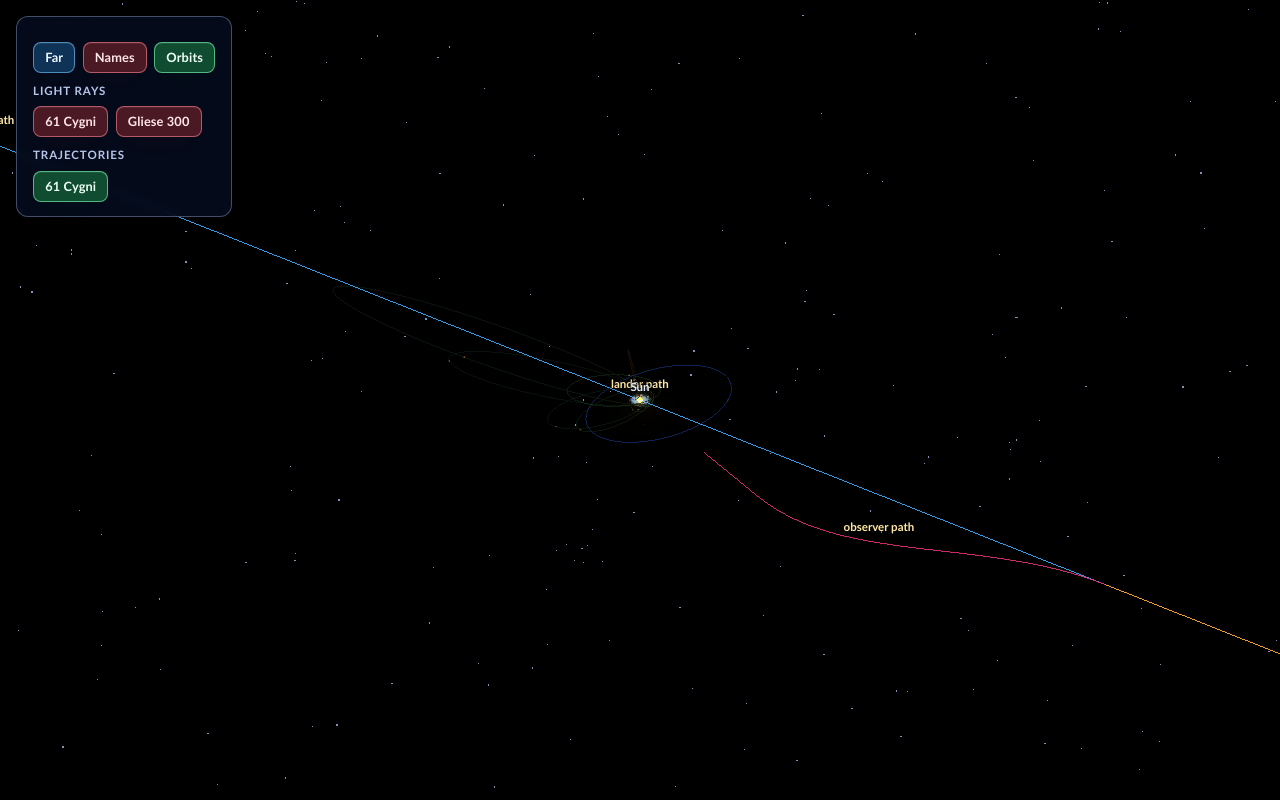
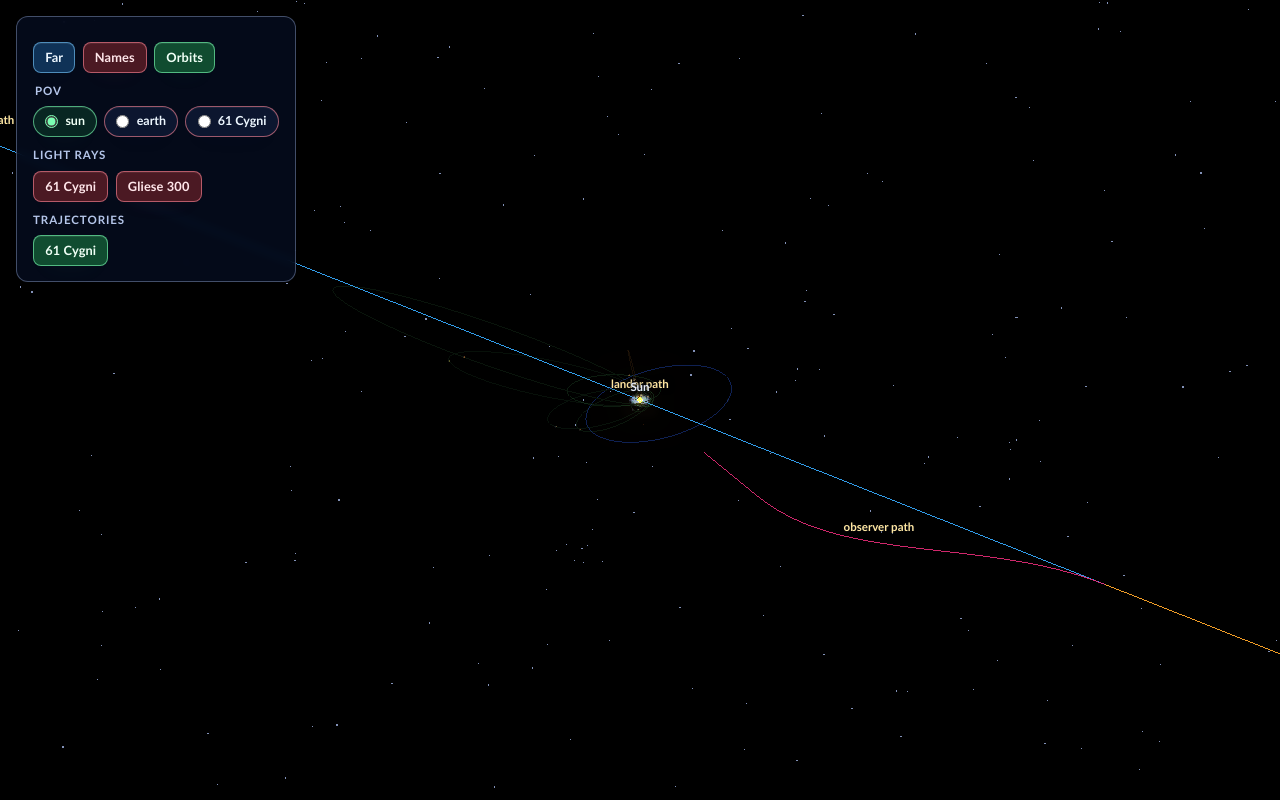
Before and after one commit to Dmitry-Ship/solar-system, a React (Vite) app: page / in a window 1280 px wide. Built offline with nearby package versions, Linux system fonts and the light colour scheme.

Commit message:
Add POV selector for scene centering

```diff
--- a/src/App.tsx
+++ b/src/App.tsx
@@ -55,6 +55,7 @@ export default function App() {
       <canvas id="scene" aria-label="3D solar system model" />
       <HudPanel
         snapshot={hudSnapshot}
+        onSetPov={(pov) => app?.setPov(pov)}
         onToggleZoom={() => app?.toggleZoom()}
         onToggleNames={() => app?.toggleNames()}
         onToggleOrbits={() => app?.toggleOrbits()}
--- a/src/application/state/app-state.ts
+++ b/src/application/state/app-state.ts
@@ -1,5 +1,6 @@
 import type {
   LightRayVisibilityKey,
+  PovTargetKey,
   VisibilityGroupKey,
   VisibilityKey
 } from "../../types/solar-system";
@@ -11,6 +12,7 @@ export class AppState {
     showBodyNames: boolean;
     showOrbits: boolean;
     showLightRays: boolean;
+    currentPov: PovTargetKey;
     visibilityByKey: Partial<Record<VisibilityKey, boolean>>;
     visibilityGroupByKey: Partial<Record<VisibilityKey, VisibilityGroupKey>>;
     lightRayVisibilityByKey: Partial<Record<VisibilityKey, boolean>>;
@@ -21,6 +23,7 @@ export class AppState {
       this.showBodyNames = false;
       this.showOrbits = true;
       this.showLightRays = false;
+      this.currentPov = "sun";
       this.visibilityByKey = Object.create(null);
       this.visibilityGroupByKey = Object.create(null);
       this.lightRayVisibilityByKey = this.visibilityByKey;
@@ -99,4 +102,9 @@ export class AppState {
     toggleLightRayVisibility(key: LightRayVisibilityKey): boolean {
       return this.toggleVisibility(key, false);
     }
+
+    setPov(pov: PovTargetKey): PovTargetKey {
+      this.currentPov = pov;
+      return this.currentPov;
+    }
   }
--- a/src/components/hud-panel.tsx
+++ b/src/components/hud-panel.tsx
@@ -1,8 +1,9 @@
 import type { HudSnapshot } from "../infrastructure/dom/hud-controller";
-import type { VisibilityKey } from "../types/solar-system";
+import type { PovTargetKey, VisibilityKey } from "../types/solar-system";
 
 interface HudPanelProps {
   snapshot: HudSnapshot | null;
+  onSetPov: (pov: PovTargetKey) => void;
   onToggleZoom: () => void;
   onToggleNames: () => void;
   onToggleOrbits: () => void;
@@ -14,10 +15,13 @@ const FALLBACK_HUD_SNAPSHOT: HudSnapshot = {
   isZoomedIn: false,
   namesToggleLabel: "Names",
   orbitsToggleLabel: "Orbits",
+  currentPov: "sun",
   showBodyNames: false,
   showOrbits: true,
   visibilityControlGroups: []
 };
+
+const POV_OPTIONS: PovTargetKey[] = ["sun", "earth", "61 Cygni"];
 
 function formatVisibilityButtonLabel(label: string, groupKey: string): string {
   const trimmedLabel = label.trim();
@@ -37,6 +41,7 @@ function formatVisibilityButtonLabel(label: string, groupKey: string): string {
 
 export function HudPanel({
   snapshot,
+  onSetPov,
   onToggleZoom,
   onToggleNames,
   onToggleOrbits,
@@ -79,6 +84,32 @@ export function HudPanel({
           {hud.orbitsToggleLabel}
         </button>
       </div>
+      <fieldset className="hud-control-group hud-radio-group">
+        <legend className="hud-control-heading">POV</legend>
+        <div className="hud-radio-options">
+          {POV_OPTIONS.map((option) => {
+            const isChecked = hud.currentPov === option;
+
+            return (
+              <label
+                key={option}
+                className="hud-radio-option"
+                data-checked={isChecked}
+              >
+                <input
+                  className="hud-radio-input"
+                  type="radio"
+                  name="scene-pov"
+                  value={option}
+                  checked={isChecked}
+                  onChange={() => onSetPov(option)}
+                />
+                <span>{option}</span>
+              </label>
+            );
+          })}
+        </div>
+      </fieldset>
       <div id="visibility-controls-root" aria-label="Visibility controls">
         {hud.visibilityControlGroups.map((group) => (
           <div
--- a/src/infrastructure/dom/hud-controller.ts
+++ b/src/infrastructure/dom/hud-controller.ts
@@ -5,7 +5,10 @@ import {
   type VisibilityControlGroup
 } from "../../application/factories/visibility-control-group-factory";
 import type {
+  HudStateLike,
   MathApi,
+  Point3,
+  PovTargetKey,
   VisibilityKey,
   VisibilityRuntime,
   VisibilityStateLike
@@ -29,6 +32,7 @@ export interface HudSnapshot {
   isZoomedIn: boolean;
   namesToggleLabel: string;
   orbitsToggleLabel: string;
+  currentPov: PovTargetKey;
   showBodyNames: boolean;
   showOrbits: boolean;
   visibilityControlGroups: HudVisibilityControlGroupSnapshot[];
@@ -40,6 +44,7 @@ export interface HudHandle {
   updateZoomToggleLabel: () => void;
   getSnapshot: () => HudSnapshot;
   subscribe: (listener: HudSubscriber) => () => void;
+  setPov: (pov: PovTargetKey) => void;
   toggleZoom: () => void;
   toggleNames: () => void;
   toggleOrbits: () => void;
@@ -47,7 +52,7 @@ export interface HudHandle {
 }
 
 interface HudControllerOptions {
-  state: VisibilityStateLike;
+  state: HudStateLike;
   controls: OrbitControls;
   orbitGroup: Group | null;
   visibilityRuntimes?: VisibilityRuntime[];
@@ -58,11 +63,12 @@ interface HudControllerOptions {
   onOrbitVisibilityChanged?: (state: VisibilityStateLike, orbitGroup: Group | null) => void;
   onVisibilityChanged?: (state: VisibilityStateLike, visibilityRuntimes: VisibilityRuntime[]) => void;
   requestRender?: () => void;
+  resolvePovTarget?: (pov: PovTargetKey) => Point3 | null;
   visibilityControlGroupFactory?: VisibilityControlGroupFactory;
 }
 
 export class HudController {
-  private readonly state: VisibilityStateLike;
+  private readonly state: HudStateLike;
   private readonly controls: OrbitControls;
   private readonly orbitGroup: Group | null;
   private readonly visibilityRuntimes: VisibilityRuntime[];
@@ -77,6 +83,7 @@ export class HudController {
     visibilityRuntimes: VisibilityRuntime[]
   ) => void;
   private readonly requestRender?: () => void;
+  private readonly resolvePovTarget?: (pov: PovTargetKey) => Point3 | null;
   private readonly visibilityControlGroupFactory: VisibilityControlGroupFactory;
   private readonly subscribers = new Set<HudSubscriber>();
   private readonly initialVisibilityByKey = new Map<VisibilityKey, boolean>();
@@ -100,6 +107,7 @@ export class HudController {
     this.onOrbitVisibilityChanged = options.onOrbitVisibilityChanged;
     this.onVisibilityChanged = options.onVisibilityChanged;
     this.requestRender = options.requestRender;
+    this.resolvePovTarget = options.resolvePovTarget;
     this.visibilityControlGroupFactory =
       options.visibilityControlGroupFactory || new VisibilityControlGroupFactory();
   }
@@ -159,6 +167,7 @@ export class HudController {
       isZoomedIn: this.isZoomedIn(),
       namesToggleLabel: this.getNamesToggleLabel(),
       orbitsToggleLabel: this.getOrbitsToggleLabel(),
+      currentPov: this.state.currentPov,
       showBodyNames: this.state.showBodyNames,
       showOrbits: this.state.showOrbits,
       visibilityControlGroups: this.visibilityControlGroups.map((group) => ({
@@ -183,6 +192,35 @@ export class HudController {
     return () => {
       this.subscribers.delete(listener);
     };
+  }
+
+  private moveCameraTarget(targetPoint: Point3): void {
+    const currentTarget = this.controls.target.clone();
+    const nextTarget = currentTarget.clone().set(targetPoint.x, targetPoint.y, targetPoint.z);
+    const targetDelta = nextTarget.clone().sub(currentTarget);
+
+    this.camera.position.add(targetDelta);
+    this.controls.target.copy(nextTarget);
+    this.camera.lookAt(this.controls.target);
+    this.controls.update();
+  }
+
+  setPov(pov: PovTargetKey): void {
+    if (pov === this.state.currentPov) {
+      this.emitSnapshot();
+      return;
+    }
+
+    const targetPoint =
+      pov === "sun" ? { x: 0, y: 0, z: 0 } : this.resolvePovTarget?.(pov);
+    if (!targetPoint) {
+      return;
+    }
+
+    this.state.setPov(pov);
+    this.moveCameraTarget(targetPoint);
+    this.updateZoomToggleLabel();
+    this.requestRender?.();
   }
 
   toggleZoom(): void {
@@ -236,6 +274,7 @@ export class HudController {
       updateZoomToggleLabel: this.updateZoomToggleLabel,
       getSnapshot: this.getSnapshot.bind(this),
       subscribe: this.subscribe.bind(this),
+      setPov: this.setPov.bind(this),
       toggleZoom: this.toggleZoom.bind(this),
       toggleNames: this.toggleNames.bind(this),
       toggleOrbits: this.toggleOrbits.bind(this),
--- a/src/runtime/solar-system-application.ts
+++ b/src/runtime/solar-system-application.ts
@@ -22,6 +22,8 @@ import { constants as defaultConstants, data as defaultData, math as defaultMath
 import { RuntimeThree } from "./three-globals";
 import type {
   MathApi,
+  Point3,
+  PovTargetKey,
   RuntimeThreeModule,
   SceneData,
   SceneDataApi,
@@ -311,6 +313,56 @@ export class SolarSystemApplication {
     this.sceneRuntime.build(this.sceneData);
   }
 
+  resolveOrbitingBodyPosition(bodyName: string): Point3 | null {
+    const runtimePosition = this.sceneRuntime?.sceneObjectRuntimes.find(
+      (runtime) => runtime.orbitingBody?.name === bodyName
+    )?.mesh.position;
+    if (runtimePosition) {
+      return {
+        x: runtimePosition.x,
+        y: runtimePosition.y,
+        z: runtimePosition.z
+      };
+    }
+
+    const orbitingBody = this.sceneData?.planets.find((planet) => planet.name === bodyName);
+    if (!orbitingBody) {
+      return null;
+    }
+
+    return this.math.orbitalPositionInto(
+      { x: 0, y: 0, z: 0 },
+      orbitingBody.orbitRadius,
+      orbitingBody.theta,
+      orbitingBody.inclination,
+      orbitingBody.node,
+      0,
+      orbitingBody.eccentricity,
+      orbitingBody.periapsisArg
+    );
+  }
+
+  resolvePovTarget(pov: PovTargetKey): Point3 | null {
+    if (pov === "sun") {
+      return { x: 0, y: 0, z: 0 };
+    }
+
+    if (pov === "earth") {
+      return this.resolveOrbitingBodyPosition("Earth 🌎");
+    }
+
+    const marker = this.sceneData?.directionalMarkers.find(
+      (directionalMarker) => directionalMarker.name === pov
+    );
+    return marker
+      ? {
+          x: marker.x,
+          y: marker.y,
+          z: marker.z
+        }
+      : null;
+  }
+
   initializeHud(): void {
     if (
       !this.state ||
@@ -332,6 +384,7 @@ export class SolarSystemApplication {
       math: this.math,
       onOrbitVisibilityChanged: this.orbitRenderer.applyOrbitVisibility.bind(this.orbitRenderer),
       onVisibilityChanged: this.visibilityService.apply.bind(this.visibilityService),
+      resolvePovTarget: this.resolvePovTarget.bind(this),
       requestRender: this.renderScene.bind(this)
     }).setup();
   }
@@ -466,6 +519,10 @@ export class SolarSystemApplication {
     this.hud?.toggleVisibility(key);
   }
 
+  setPov(pov: Parameters<HudHandle["setPov"]>[0]): void {
+    this.hud?.setPov(pov);
+  }
+
   resize(): void {
     if (
       !this.renderer ||
--- a/src/types/solar-system.ts
+++ b/src/types/solar-system.ts
@@ -156,6 +156,7 @@ export interface TrajectoryDefinition {
 
 export type OrbitRenderGroupKey = "planets" | "dwarfPlanets" | "comets";
 export type GuideRenderStyle = "line" | "lightRay";
+export type PovTargetKey = "sun" | "earth" | "61 Cygni";
 export type LightRayVisibilityKey = `light-ray:${string}`;
 export type TrajectoryVisibilityKey = `trajectory:${string}`;
 export type VisibilityKey =
@@ -330,6 +331,11 @@ export interface VisibilityStateLike {
   isVisibilityEnabled(key: VisibilityKey, fallbackVisibility?: boolean): boolean;
 }
 
+export interface HudStateLike extends VisibilityStateLike {
+  currentPov: PovTargetKey;
+  setPov(pov: PovTargetKey): PovTargetKey;
+}
+
 export interface SceneObjectRuntime extends VisibilityRuntime {
   mesh: Object3D;
   labelElement: HTMLDivElement | null;
--- a/styles.css
+++ b/styles.css
@@ -153,11 +153,65 @@ body {
   margin-top: 0.75rem;
 }
 
+.hud-radio-group {
+  margin: 0.75rem 0 0;
+  padding: 0;
+  border: 0;
+  min-inline-size: 0;
+}
+
 .hud-control-heading {
   font: 600 0.72rem/1 "Avenir Next", "Futura", "Trebuchet MS", sans-serif;
   letter-spacing: 0.08em;
   text-transform: uppercase;
   color: var(--muted);
+}
+
+.hud-radio-options {
+  margin-top: 0.65rem;
+  display: flex;
+  flex-wrap: wrap;
+  gap: 0.45rem;
+}
+
+.hud-radio-option {
+  display: inline-flex;
+  align-items: center;
+  gap: 0.45rem;
+  padding: 0.48rem 0.7rem;
+  border: 1px solid var(--button-off-border);
+  border-radius: 999px;
+  background: rgba(16, 28, 56, 0.72);
+  box-shadow:
+    inset 0 1px 0 rgba(255, 255, 255, 0.06),
+    0 10px 22px -14px rgba(20, 56, 96, 0.2);
+  color: var(--button-far-text);
+  font: 600 0.78rem/1 "Avenir Next", "Futura", "Trebuchet MS", sans-serif;
+  cursor: pointer;
+  transition:
+    transform 140ms ease,
+    background-color 140ms ease,
+    border-color 140ms ease,
+    box-shadow 140ms ease,
+    color 140ms ease;
+}
+
+.hud-radio-option:hover {
+  transform: translateY(-1px);
+}
+
+.hud-radio-option[data-checked="true"] {
+  border-color: var(--button-on-border);
+  background: rgba(18, 84, 52, 0.38);
+  box-shadow:
+    inset 0 1px 0 rgba(255, 255, 255, 0.08),
+    0 10px 22px -14px var(--button-on-shadow);
+  color: var(--button-on-text);
+}
+
+.hud-radio-input {
+  margin: 0;
+  accent-color: #7bffb3;
 }
 
 .hud-button {
```
Also changed, not shown: src/runtime/public-api.ts (+6 -2 lines).
